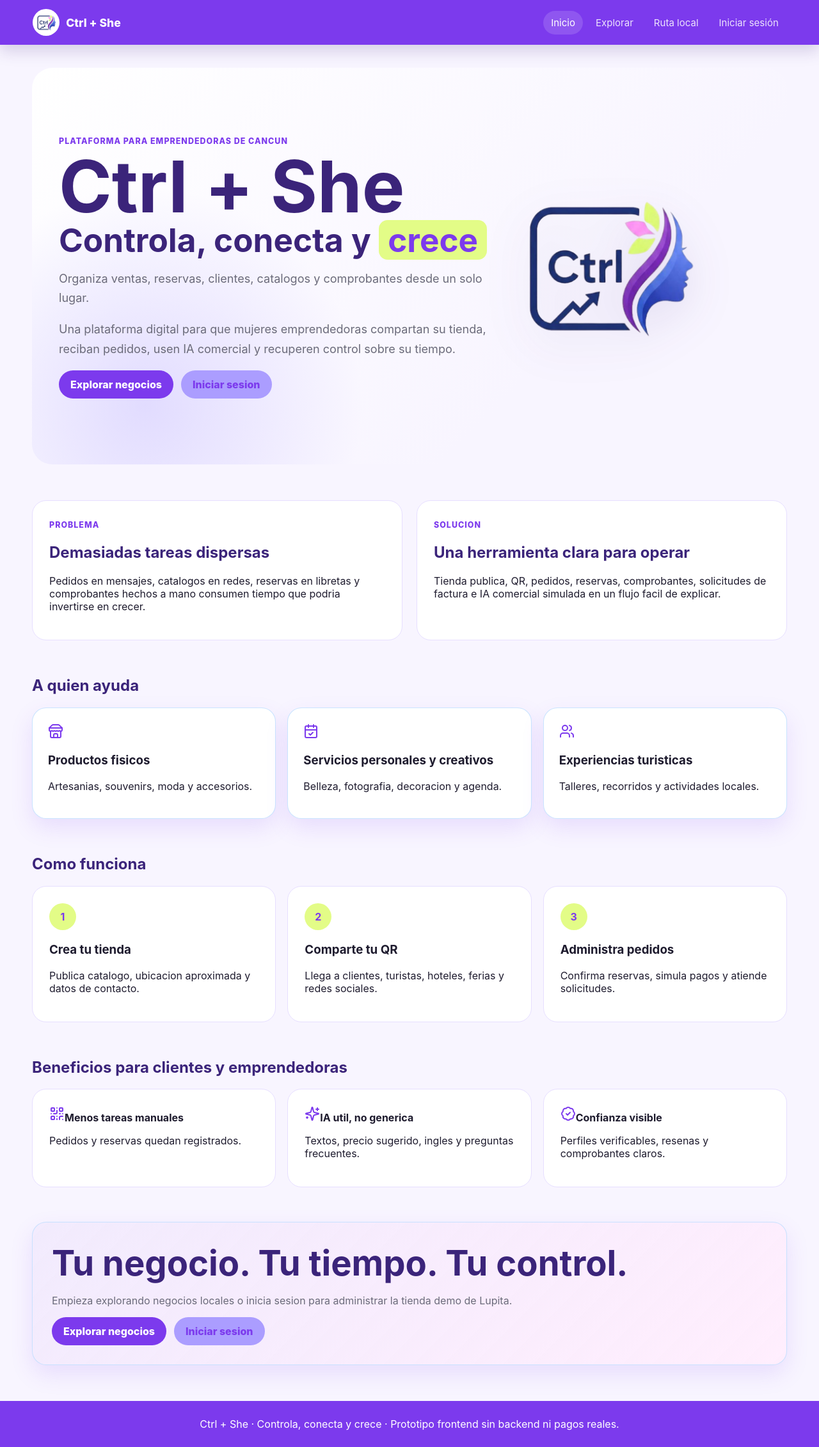
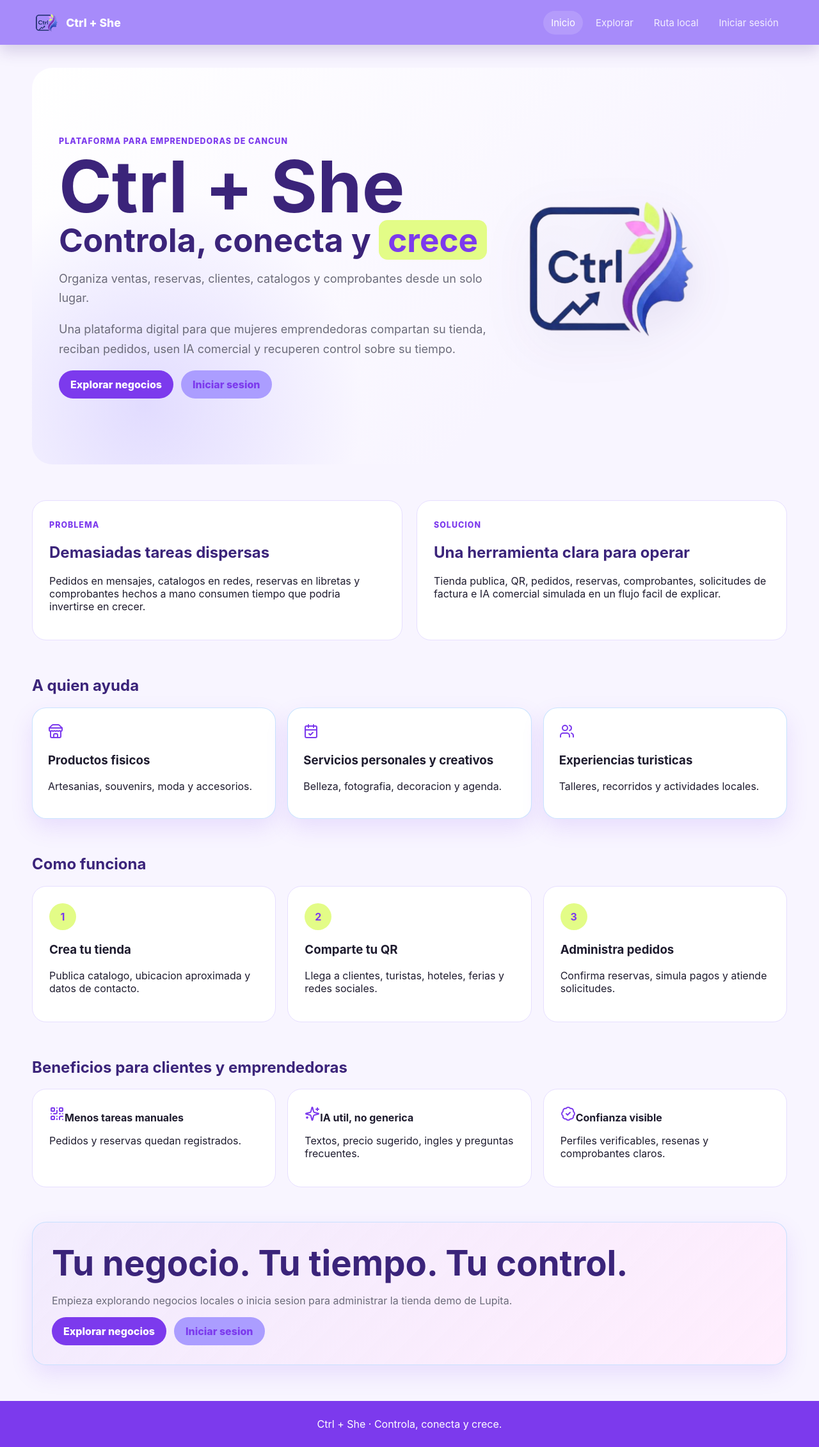
Before and after one commit to Mezzikeen11/Ctrl-She, a React (Vite) app: page / in a window 1280 px wide. Shown: the whole page at 64% size. Built offline with nearby package versions, Linux system fonts and the light colour scheme.

Commit message:
Actualizacion

```diff
--- a/src/App.tsx
+++ b/src/App.tsx
@@ -146,7 +146,7 @@ export default function App() {
       </main>
 
       <footer className="footer">
-        Ctrl + She · Controla, conecta y crece · Prototipo frontend sin backend ni pagos reales.
+        Ctrl + She · Controla, conecta y crece.
       </footer>
     </>
   );
--- a/src/styles/globals.css
+++ b/src/styles/globals.css
@@ -43,12 +43,12 @@ main { min-height: calc(100vh - 142px); }
   justify-content: space-between;
   gap: 18px;
   padding: 14px clamp(18px, 4vw, 56px);
-  background: var(--color-primary);
+  background: #a78bfa;
   color: white;
   box-shadow: 0 10px 25px rgba(59, 36, 122, 0.18);
 }
 .brand { display: flex; align-items: center; gap: 10px; font-weight: 850; font-size: 1.1rem; letter-spacing: 0; }
-.brand-mark { display: grid; place-items: center; width: 42px; height: 42px; padding: 3px; border-radius: 50%; overflow: hidden; background: white; color: var(--color-primary); }
+.brand-mark { display: grid; place-items: center; width: 42px; height: 42px; padding: 0; border-radius: 0; overflow: visible; background: transparent; color: var(--color-primary); }
 .brand-mark img { width: 100%; height: 100%; object-fit: contain; }
 .nav-links { display: flex; align-items: center; gap: 8px; }
 .nav-links a { padding: 9px 12px; border-radius: var(--radius-button); color: rgba(255,255,255,.86); font-size: .94rem; }
```
